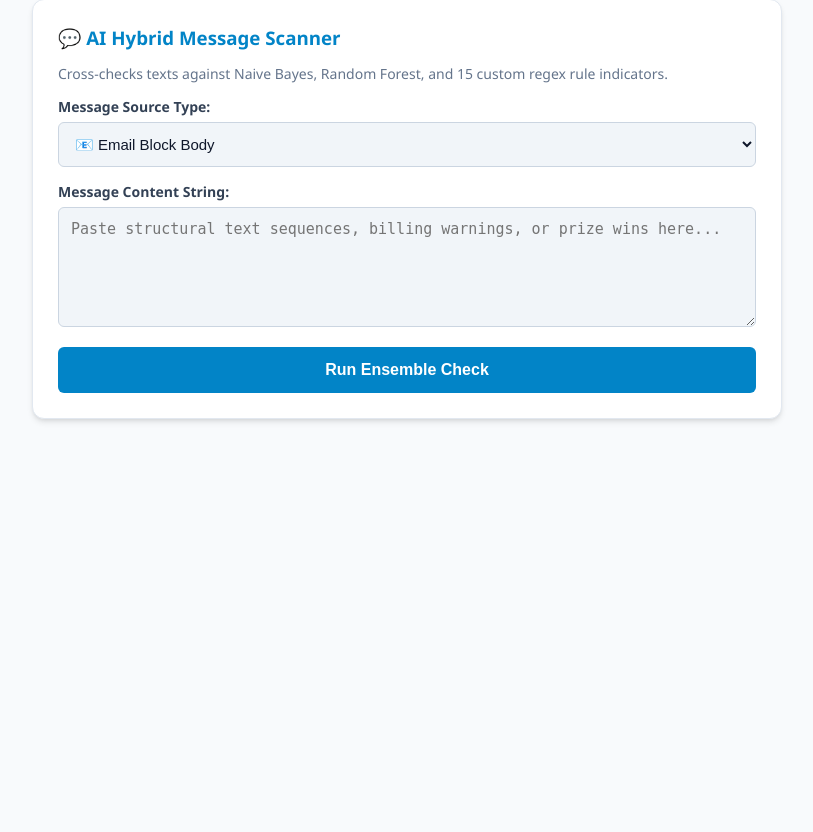
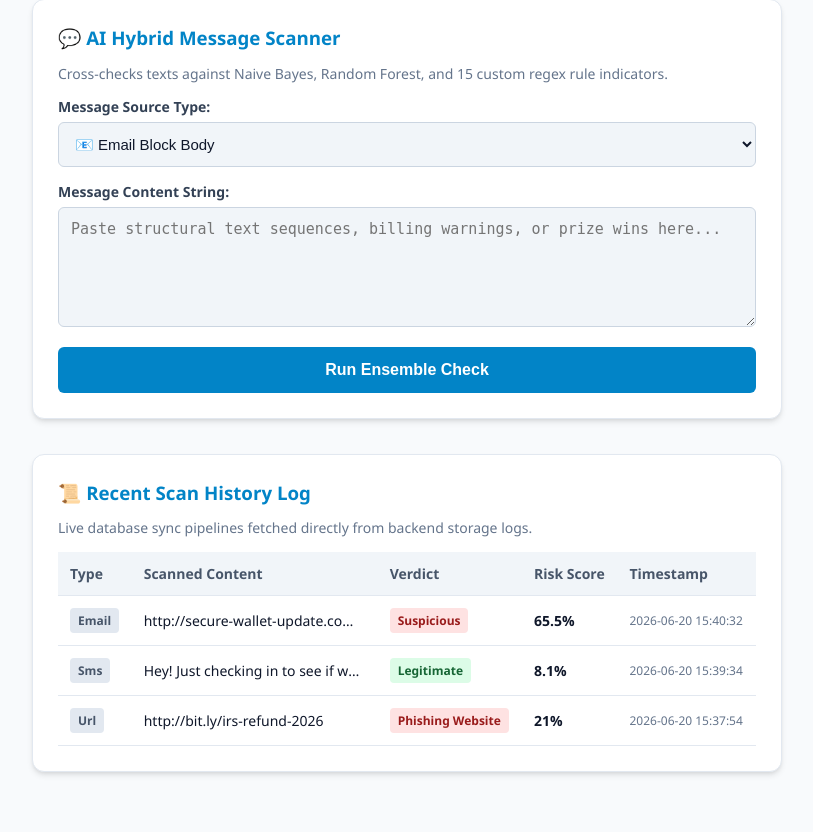
Before and after one commit to bidhyagy/ai-phishing-detection, a Flask app: page / in a window 1280 px wide. Shown: the part 461-1293 px from the top of the page, without its empty margins (233-1046 px from the left). Before the commit the page ends 883 px from the top, so only its background shows below. Run offline with Flask 3, Linux system fonts and the light colour scheme; data comes from the database, SQL or seed files in the repository; parts of the project's set-up code (start-up, migrations or seed data) failed here and were passed over.

Commit message:
Finalized hybrid phishing dashboard, updated unified database, and fixed endpoint bugs

```diff
--- a/server.py
+++ b/server.py
@@ -14,11 +14,28 @@ DB_PATH = r"C:\Users\user\OneDrive\Desktop\Ai based phisphing detection\scan_his
 def init_db():
     conn = sqlite3.connect(DB_PATH)
     cursor = conn.cursor()
+
+    # Check if table exists with old layout schema
+    cursor.execute("SELECT name FROM sqlite_master WHERE type='table' AND name='scans'")
+    table_exists = cursor.fetchone()
+
+    if table_exists:
+        # Check if column layout contains scan_type
+        cursor.execute("PRAGMA table_info(scans)")
+        columns = [col[1] for col in cursor.fetchall()]
+        if 'scan_type' not in columns:
+            print("⚠️ Outdated database schema detected. Rebuilding table structures...")
+            cursor.execute('DROP TABLE IF EXISTS scans')
+            conn.commit()
+
+    # Unified table schema tracking both URL and text scans seamlessly
     cursor.execute('''
         CREATE TABLE IF NOT EXISTS scans (
             id INTEGER PRIMARY KEY AUTOINCREMENT,
-            url TEXT NOT NULL,
-            verdict TEXT NOT NULL,
+            scan_type TEXT DEFAULT 'url',
+            input_data TEXT NOT NULL,
+            result TEXT NOT NULL,
+            score INTEGER DEFAULT 0,
             timestamp DATETIME DEFAULT CURRENT_TIMESTAMP
         )
     ''')
@@ -26,6 +43,7 @@ def init_db():
     conn.close()
     print(f"💾 SQLite Target Set & Verified: {DB_PATH}")
 
+# Core database synchronization run
 init_db()
 
 with open('model.pkl', 'rb') as file:
@@ -170,7 +188,10 @@ def predict():
 
             conn = sqlite3.connect(DB_PATH)
             cursor = conn.cursor()
-            cursor.execute("INSERT INTO scans (url, verdict) VALUES (?, ?)", (url, "Phishing Website"))
+            cursor.execute(
+                "INSERT INTO scans (scan_type, input_data, result, score) VALUES (?, ?, ?, ?)",
+                ("url", url, "Phishing Website", 100)
+            )
             conn.commit()
             conn.close()
             print(f"🚨 BRAND IMPERSONATION: {url}")
@@ -206,7 +227,10 @@ def predict():
 
         conn = sqlite3.connect(DB_PATH)
         cursor = conn.cursor()
-        cursor.execute("INSERT INTO scans (url, verdict) VALUES (?, ?)", (url, result_string))
+        cursor.execute(
+            "INSERT INTO scans (scan_type, input_data, result, score) VALUES (?, ?, ?, ?)",
+            ("url", url, result_string, int(phish_probability * 100))
+        )
         conn.commit()
         conn.close()
         print(f"📁 Logged: {url}")
@@ -225,11 +249,11 @@ def predict():
 
 
 @app.route('/history', methods=['GET'])
-def get_history():
+def get_raw_url_history():
     try:
         conn = sqlite3.connect(DB_PATH)
         cursor = conn.cursor()
-        cursor.execute("SELECT url, verdict, timestamp FROM scans ORDER BY id DESC LIMIT 10")
+        cursor.execute("SELECT input_data, result, timestamp FROM scans WHERE scan_type='url' ORDER BY id DESC LIMIT 10")
         rows = cursor.fetchall()
         conn.close()
 
@@ -243,18 +267,39 @@ def get_history():
         return jsonify(history_list)
     except Exception as e:
         return jsonify({'error': str(e)}), 500
+
+
 @app.route("/message-analyzer")
 def message_analyzer_page():
     return render_template("message_analyzer.html")
 
+
 @app.route("/analyze-message", methods=["POST"])
 def analyze_message_route():
-    data = request.get_json()
-    message = data.get("message", "").strip()
-    msg_type = data.get("msg_type", "email")
-    if not message:
-        return jsonify({"error": "No message provided"}), 400
-    return jsonify(analyze_message(message, msg_type))
+    try:
+        data = request.get_json()
+        message = data.get("message", "").strip()
+        msg_type = data.get("msg_type", "email")
+        if not message:
+            return jsonify({"error": "No message provided"}), 400
+
+        # Analyze using local package engine
+        analysis_res = analyze_message(message, msg_type)
+
+        # Log message data directly inside unified database layout
+        conn = sqlite3.connect(DB_PATH)
+        cursor = conn.cursor()
+        cursor.execute(
+            "INSERT INTO scans (scan_type, input_data, result, score) VALUES (?, ?, ?, ?)",
+            (msg_type, message, analysis_res.get('final_verdict', 'Unknown'), analysis_res.get('risk_score', 0))
+        )
+        conn.commit()
+        conn.close()
+
+        return jsonify(analysis_res)
+    except Exception as e:
+        return jsonify({"error": str(e)}), 500
+
 
 @app.route("/message-history")
 def message_history_route():
@@ -264,6 +309,31 @@ def message_history_route():
     })
 
 
+@app.route('/api/history', methods=['GET'])
+def get_recent_history():
+    conn = sqlite3.connect(DB_PATH)
+    cursor = conn.cursor()
+    try:
+        # Fetches unified structural elements cleanly mapping configuration
+        cursor.execute("SELECT scan_type, input_data, result, score, timestamp FROM scans ORDER BY id DESC LIMIT 10")
+        rows = cursor.fetchall()
+
+        history_list = []
+        for row in rows:
+            history_list.append({
+                'type': row[0],
+                'input': row[1],
+                'result': row[2],
+                'score': row[3],
+                'time': row[4]
+            })
+        return jsonify(history_list)
+    except Exception as e:
+        return jsonify({"error": str(e)}), 500
+    finally:
+        conn.close()
+
+
 if __name__ == '__main__':
     print("🚀 Booting up backend automation server...")
     app.run(debug=True, port=5000)
--- a/templates/index.html
+++ b/templates/index.html
@@ -126,6 +126,44 @@
             font-size: 12px;
             font-weight: 600;
         }
+
+        /* History Table Styling */
+        .table-responsive {
+            overflow-x: auto;
+            margin-top: 15px;
+        }
+        .table {
+            width: 100%;
+            border-collapse: collapse;
+            text-align: left;
+            font-size: 14px;
+        }
+        .table th, .table td {
+            padding: 12px;
+            border-bottom: 1px solid #e2e8f0;
+        }
+        .table th {
+            background-color: #f1f5f9;
+            color: #475569;
+            font-weight: 600;
+        }
+        .table tr:hover {
+            background-color: #f8fafc;
+        }
+        .badge {
+            padding: 4px 8px;
+            border-radius: 4px;
+            font-size: 12px;
+            font-weight: 600;
+            display: inline-block;
+            text-transform: capitalize;
+        }
+        .bg-success { background-color: #dcfce7; color: #166534; }
+        .bg-danger { background-color: #fee2e2; color: #991b1b; }
+        .bg-secondary { background-color: #e2e8f0; color: #475569; }
+        .text-center { text-align: center; }
+        .text-muted { color: #64748b; }
+        .small { font-size: 12px; }
     </style>
 </head>
 <body>
@@ -151,7 +189,6 @@
             <div id="urlMetrics" style="font-size: 14px; color: #334155;"></div>
         </div>
     </div>
-
 
     <div class="scanner-card">
         <h3>💬 AI Hybrid Message Scanner</h3>
@@ -184,9 +221,73 @@
             <div id="directFlags" class="flag-list"></div>
         </div>
     </div>
+
+    <div class="scanner-card" style="margin-top: 35px;">
+        <h3>📜 Recent Scan History Log</h3>
+        <p style="color: #64748b; font-size: 14px; margin-top: -5px;">Live database sync pipelines fetched directly from backend storage logs.</p>
+        <div class="table-responsive">
+            <table class="table">
+                <thead>
+                    <tr>
+                        <th>Type</th>
+                        <th>Scanned Content</th>
+                        <th>Verdict</th>
+                        <th>Risk Score</th>
+                        <th>Timestamp</th>
+                    </tr>
+                </thead>
+                <tbody id="historyTableBody">
+                    <tr>
+                        <td colspan="5" class="text-center text-muted">Loading historical framework records...</td>
+                    </tr>
+                </tbody>
+            </table>
+        </div>
+    </div>
 </div>
 
 <script>
+    // Database Engine Framework Async Loader
+    async function loadScanHistory() {
+        try {
+            const response = await fetch('/api/history');
+            const data = await response.json();
+
+            const tableBody = document.getElementById('historyTableBody');
+            tableBody.innerHTML = '';
+
+            if (!data || data.length === 0 || data.error) {
+                tableBody.innerHTML = `<tr><td colspan="5" class="text-center text-muted">No database transaction logs recorded yet.</td></tr>`;
+                return;
+            }
+
+            data.forEach(item => {
+                const cleanResult = item.result.toLowerCase();
+                const isSafe = cleanResult === 'safe' || cleanResult === 'clean' || cleanResult.includes('legitimate');
+                const badgeClass = isSafe ? 'bg-success' : 'bg-danger';
+
+                const scoreDisplay = item.score !== undefined ? `${item.score}%` : 'N/A';
+
+                const row = `
+                    <tr>
+                        <td><span class="badge bg-secondary">${item.type}</span></td>
+                        <td style="max-width: 220px; white-space: nowrap; overflow: hidden; text-overflow: ellipsis;" title="${item.input}">${item.input}</td>
+                        <td><span class="badge ${badgeClass}">${item.result}</span></td>
+                        <td><strong>${scoreDisplay}</strong></td>
+                        <td class="small text-muted">${item.time}</td>
+                    </tr>
+                `;
+                tableBody.insertAdjacentHTML('beforeend', row);
+            });
+        } catch (error) {
+            console.error('Error fetching dashboard database logs:', error);
+            document.getElementById('historyTableBody').innerHTML = `<tr><td colspan="5" class="text-center text-muted" style="color: #dc2626 !important;">Failed to load server relational logs.</td></tr>`;
+        }
+    }
+
+    // Load active records immediately when page initialises
+    document.addEventListener('DOMContentLoaded', loadScanHistory);
+
     // 1. Script for URL Scan endpoint routing
     async function runUrlAnalysis() {
         const urlInput = document.getElementById('url_input').value.trim();
@@ -214,16 +315,19 @@
 
             if (response.ok) {
                 urlResultBox.style.display = "block";
-                if (data.prediction === "Phishing Website") {
+                if (data.prediction === "Phishing Website" || data.prediction === "Suspicious") {
                     urlResultBox.style.borderLeftColor = "#dc2626";
                     urlVerdict.style.color = "#991b1b";
-                    urlVerdict.innerHTML = "🚨 THREAT DECTECTED: Phishing Domain Architecture Match";
+                    urlVerdict.innerHTML = "🚨 THREAT DETECTED: Phishing Domain Architecture Match";
                 } else {
                     urlResultBox.style.borderLeftColor = "#16a34a";
                     urlVerdict.style.color = "#166534";
                     urlVerdict.innerHTML = "✅ SAFE: Legitimate Web Destination Registration Verified";
                 }
                 urlMetrics.innerHTML = `Phishing Probability: ${(data.phish_probability * 100).toFixed(2)}% | Legitimacy Probability: ${(data.legit_probability * 100).toFixed(2)}%`;
+
+                // Hot reload history log layout component update
+                loadScanHistory();
             } else {
                 alert("URL System Error: " + data.error);
             }
@@ -291,6 +395,9 @@
                 } else {
                     flagsDiv.innerHTML = "<span style='font-size: 13px; color:#64748b;'>No suspicious heuristic rules triggered.</span>";
                 }
+
+                // Hot reload history log layout component update
+                loadScanHistory();
             } else {
                 alert("Message System Error: " + data.error);
             }
```
Also changed, not shown: view_history.py (added, +19 -0 lines), scan_history.db.
